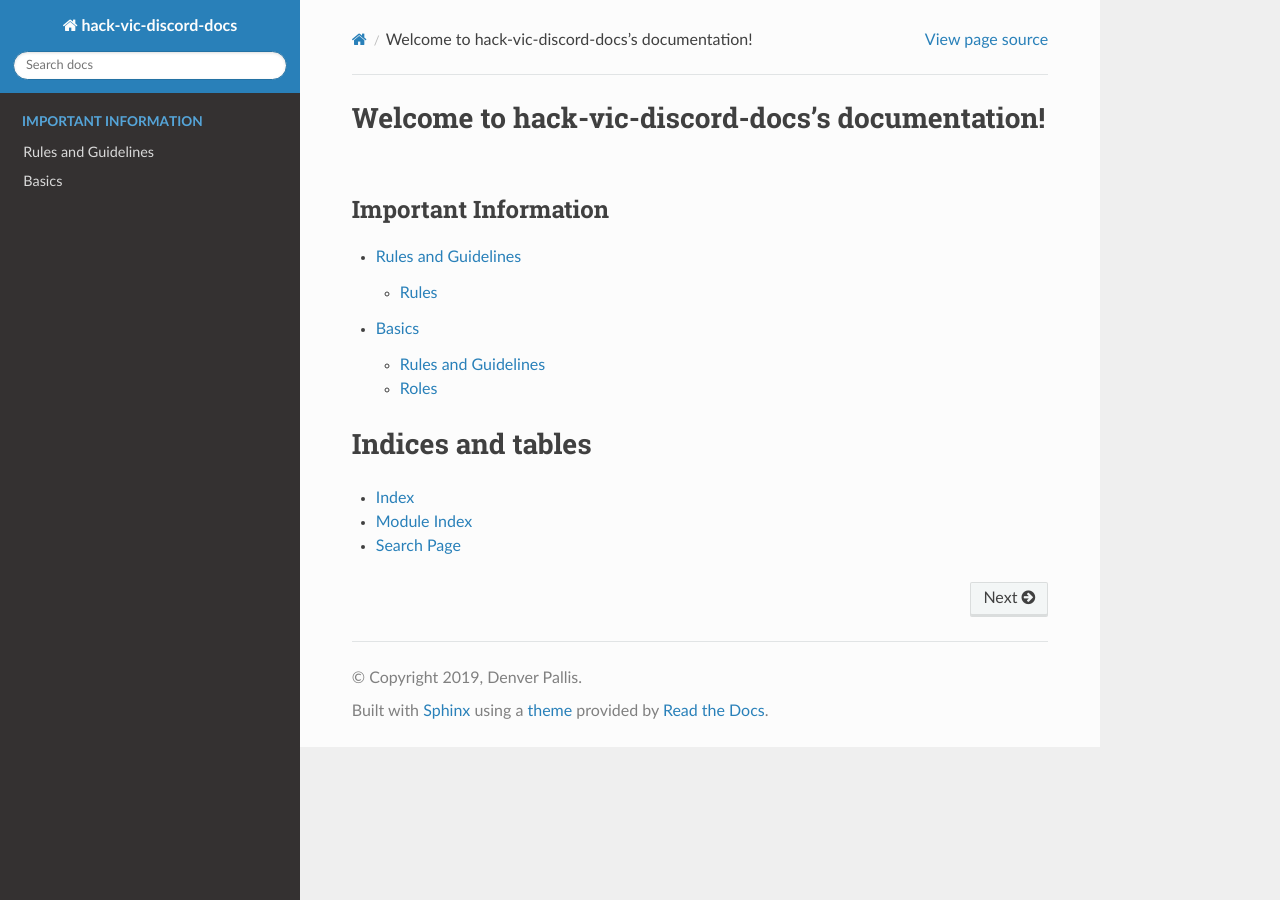
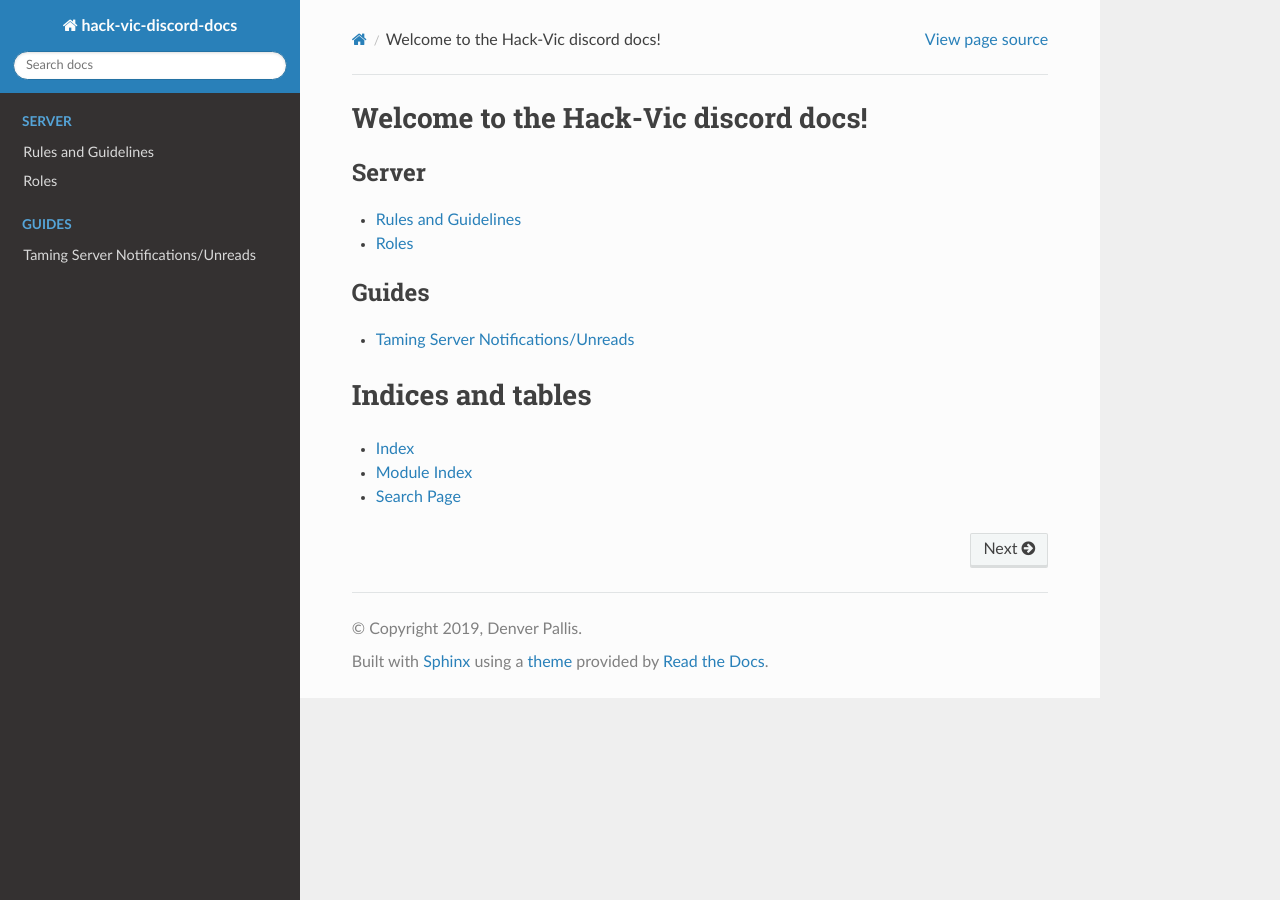
Before and after one commit to Hack-Vic/discord-docs, a Sphinx documentation site: the page built from docs/index.rst, in a window 1280 px wide. Built offline with Sphinx 7.4.7 and the Read the Docs theme 2.0.0, drawn with Linux system fonts in a browser that asks for light colours.

Commit message:
rework docs + add notification guide

```diff
--- a/docs/basics/roles.rst
+++ b/docs/basics/roles.rst
@@ -1,13 +1,3 @@
-######
-Basics
-######
-
-********************
-Rules and Guidelines
-********************
-...
-
-*****
+#####
 Roles
-*****
-...
+#####
--- a/docs/basics/rules.rst
+++ b/docs/basics/rules.rst
@@ -1,7 +1,3 @@
 ####################
 Rules and Guidelines
 ####################
-
-=====
-Rules
-=====
--- a/docs/index.rst
+++ b/docs/index.rst
@@ -3,8 +3,8 @@
    You can adapt this file completely to your liking, but it should at least
    contain the root `toctree` directive.
 
-Welcome to hack-vic-discord-docs's documentation!
-=================================================
+Welcome to the Hack-Vic discord docs!
+====================================================
 
 .. toctree::
    :maxdepth: 2
@@ -13,10 +13,17 @@ Welcome to hack-vic-discord-docs's documentation!
 
 .. toctree::
    :maxdepth: 2
-   :caption: Important Information
+   :caption: Server
 
    basics/rules
    basics/roles
+
+
+.. toctree::
+   :maxdepth: 2
+   :caption: Guides
+
+   guides/notifications
 
 
 Indices and tables
--- /dev/null
+++ b/docs/requirements.txt
@@ -0,0 +1 @@
+sphinx_rtd_theme
```
Also changed, not shown: docs/guides/notifications.rst (added, +25 -0 lines), .readthedocs.yml (added), docs/img/bot-commands-muted.png (added), docs/img/notification-overrides.png (added), docs/img/notification-settings.png (added), docs/img/server-menu.png (added), 1 other file.
